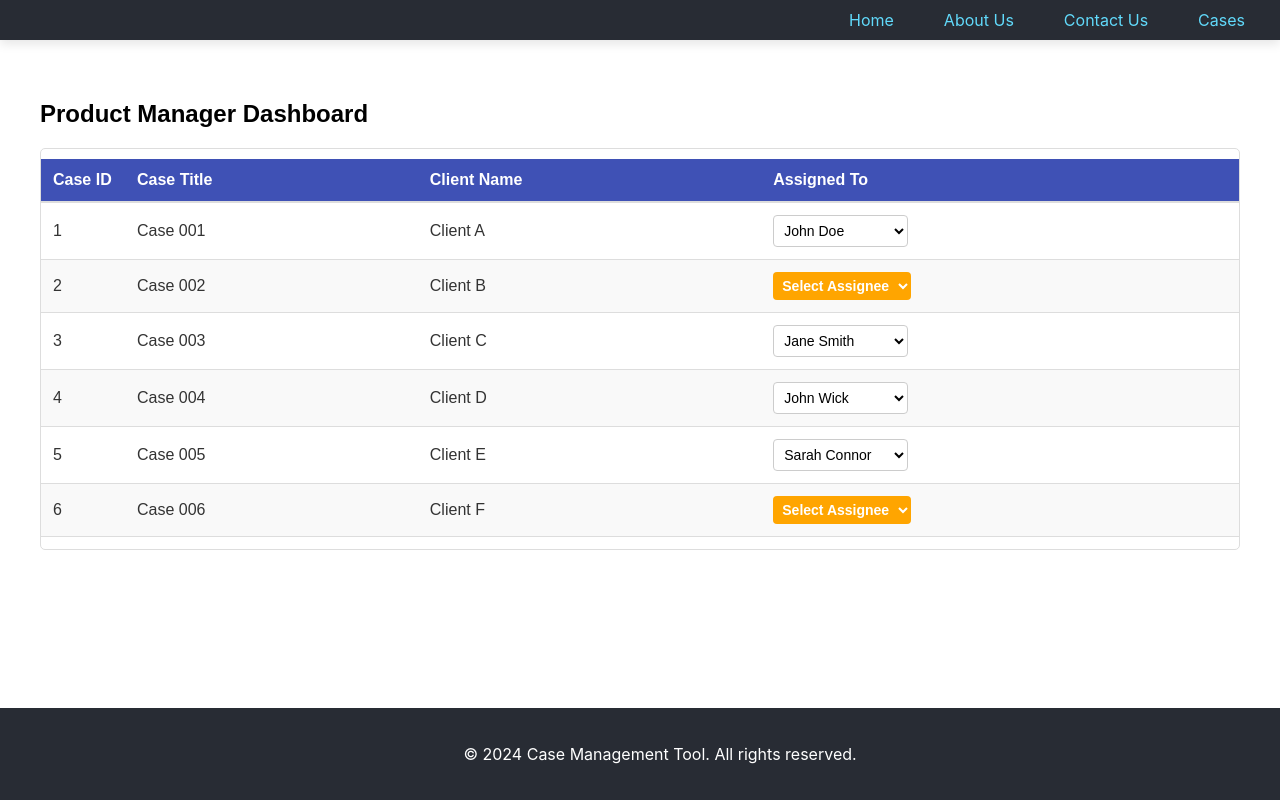
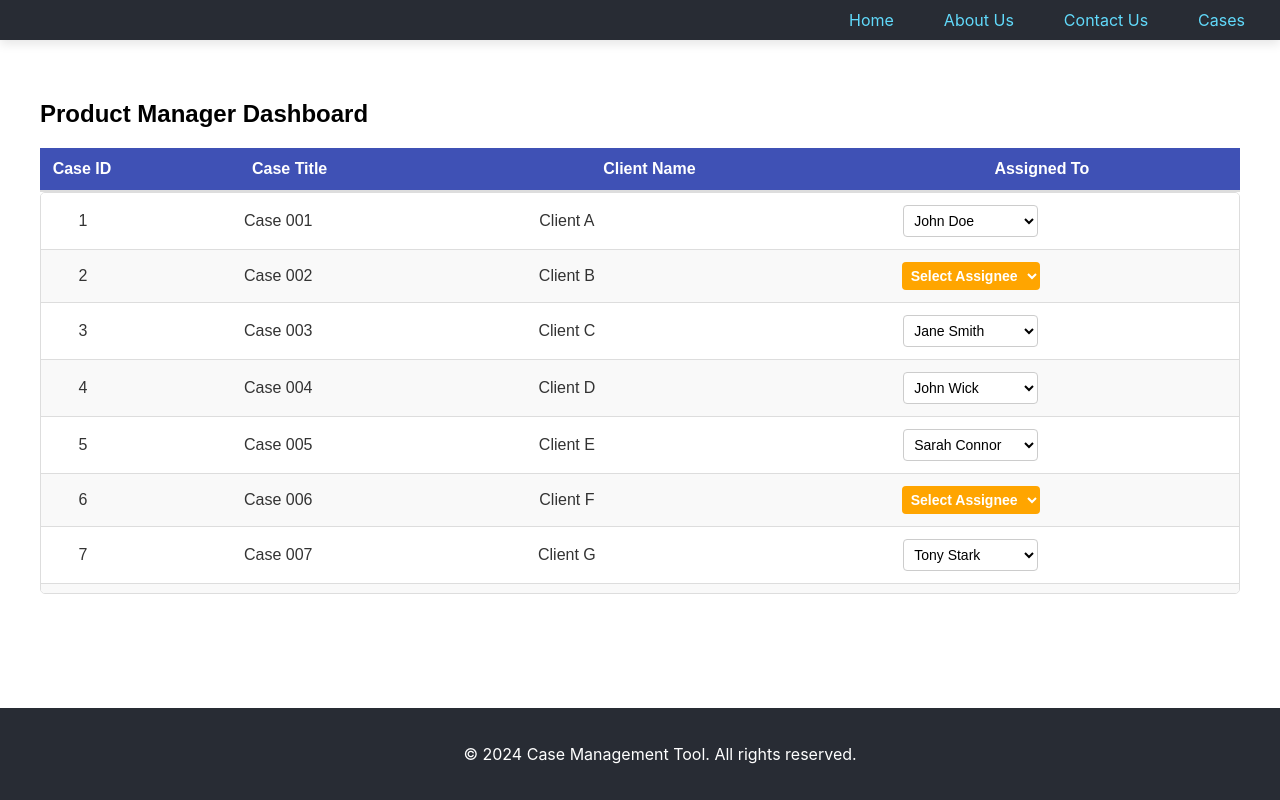
Before and after one commit to anumakramm/case-management-tool, a React (Create React App) app in the folder frontend/: page / in a window 1280 px wide. Built offline with nearby package versions, Linux system fonts and the light colour scheme.

Commit message:
added additional popup fields and styling

```diff
--- a/frontend/src/components/ProductManagerDashboard.css
+++ b/frontend/src/components/ProductManagerDashboard.css
@@ -8,50 +8,60 @@
 .scrollable-table-container {
   max-height: 400px;
   overflow-y: auto;
-  border: 1px solid #ddd; /* Border around the scrollable container */
+  border: 1px solid #ddd;
   border-radius: 5px;
 }
 
-/* Style for table */
+/* Table styling */
 table {
   width: 100%;
-  border-collapse: collapse; /* Ensures there are no gaps between table cells */
-  margin: 10px 0;
+  border-collapse: collapse;
+  margin: 0;
   font-size: 16px;
 }
 
-/* Table header styling */
 th {
-  background-color: #3f51b5; /* Header background color */
+  background-color: #3f51b5;
   color: white;
   padding: 12px;
-  text-align: left;
+  text-align: center;
   border-bottom: 2px solid #ddd;
 }
 
-/* Table cell styling */
 td {
   padding: 12px;
-  border-bottom: 1px solid #ddd; /* Adds border between rows */
+  border-bottom: 1px solid #ddd;
   color: #333;
+  text-align: center;
 }
 
-/* Narrower width for Case ID column */
 .id-column {
   width: 60px;
 }
 
-/* Hover effect for rows */
-tbody tr:hover {
-  background-color: #f1f1f1; /* Slight background change on hover */
+/* Apply hover effect to rows */
+tbody tr {
+  transition: background-color 0.3s ease;
 }
 
-/* Alternating row colors */
-tbody tr:nth-child(even) {
-  background-color: #f9f9f9;
+tbody tr:hover {
+  background-color: rgba(173, 216, 230, 0.7); /* Light blue on hover */
 }
 
-/* Styling for dropdown with no assignee */
+/* Alternate row coloring */
+tbody tr:nth-child(even) {
+  background-color: #f9f9f9; /* Light gray for even rows */
+}
+
+tbody tr:nth-child(odd) {
+  background-color: #ffffff; /* White for odd rows */
+}
+
+/* Add cursor pointer for clickable rows */
+.clickable-row {
+  cursor: pointer;
+}
+
 .unassigned {
   background-color: orange;
   color: white;
@@ -61,7 +71,6 @@ tbody tr:nth-child(even) {
   border: none;
 }
 
-/* General styling for select elements */
 select {
   padding: 6px;
   border-radius: 4px;
@@ -75,3 +84,46 @@ select:focus {
   outline: none;
   border-color: #3f51b5;
 }
+
+/* Modal Styling */
+.modal {
+  display: flex;
+  justify-content: center;
+  align-items: center;
+  position: fixed;
+  top: 0;
+  left: 0;
+  width: 100%;
+  height: 100%;
+  background-color: rgba(0, 0, 0, 0.5);
+}
+
+.modal-content {
+  background-color: #fff;
+  padding: 20px;
+  border-radius: 5px;
+  max-width: 500px;
+  width: 80%;
+  position: relative;
+}
+
+.close {
+  position: absolute;
+  top: 10px;
+  right: 15px;
+  font-size: 20px;
+  cursor: pointer;
+  color: #333;
+}
+
+.close:hover {
+  color: red;
+}
+
+.modal h2 {
+  margin-top: 0;
+}
+
+.modal p {
+  margin: 10px 0;
+}
--- a/frontend/src/components/ProductManagerDashboard.js
+++ b/frontend/src/components/ProductManagerDashboard.js
@@ -3,24 +3,25 @@ import './ProductManagerDashboard.css'; // Ensure the CSS is still imported
 
 const ProductManagerDashboard = () => {
   const [cases, setCases] = useState([
-    { id: 1, title: "Case 001", assignedTo: "John Doe", client: "Client A" },
-    { id: 2, title: "Case 002", assignedTo: null, client: "Client B" },
-    { id: 3, title: "Case 003", assignedTo: "Jane Smith", client: "Client C" },
-    { id: 4, title: "Case 004", assignedTo: "John Wick", client: "Client D" },
-    { id: 5, title: "Case 005", assignedTo: "Sarah Connor", client: "Client E" },
-    { id: 6, title: "Case 006", assignedTo: null, client: "Client F" },
-    { id: 7, title: "Case 007", assignedTo: "Tony Stark", client: "Client G" },
-    { id: 8, title: "Case 008", assignedTo: "Tony Stark", client: "Client H" },
-    { id: 9, title: "Case 009", assignedTo: "Tony Stark", client: "Client I" },
-    { id: 10, title: "Case 010", assignedTo: "Tony Stark", client: "Client J" },
-    { id: 11, title: "Case 011", assignedTo: "Tony Stark", client: "Client K" },
-    { id: 12, title: "Case 012", assignedTo: "Tony Stark", client: "Client L" },
+    { id: 1, title: "Case 001", assignedTo: "John Doe", client: "Client A", description: "Description for Case 001", status: "Open", startDate: "2024-01-01", endDate: "2024-01-31" },
+    { id: 2, title: "Case 002", assignedTo: null, client: "Client B", description: "Description for Case 002", status: "Closed", startDate: "2024-02-01", endDate: "2024-02-28" },
+    { id: 3, title: "Case 003", assignedTo: "Jane Smith", client: "Client C", description: "Description for Case 003", status: "Open", startDate: "2024-03-01", endDate: "2024-03-31" },
+    { id: 4, title: "Case 004", assignedTo: "John Wick", client: "Client D", description: "Description for Case 004", status: "In Progress", startDate: "2024-04-01", endDate: "2024-04-30" },
+    { id: 5, title: "Case 005", assignedTo: "Sarah Connor", client: "Client E", description: "Description for Case 005", status: "Open", startDate: "2024-05-01", endDate: "2024-05-31" },
+    { id: 6, title: "Case 006", assignedTo: null, client: "Client F", description: "Description for Case 006", status: "Open", startDate: "2024-06-01", endDate: "2024-06-30" },
+    { id: 7, title: "Case 007", assignedTo: "Tony Stark", client: "Client G", description: "Description for Case 007", status: "Closed", startDate: "2024-07-01", endDate: "2024-07-31" },
+    { id: 8, title: "Case 008", assignedTo: "Tony Stark", client: "Client H", description: "Description for Case 008", status: "Open", startDate: "2024-08-01", endDate: "2024-08-31" },
+    { id: 9, title: "Case 009", assignedTo: "Tony Stark", client: "Client I", description: "Description for Case 009", status: "Open", startDate: "2024-09-01", endDate: "2024-09-30" },
+    { id: 10, title: "Case 010", assignedTo: "Tony Stark", client: "Client J", description: "Description for Case 010", status: "In Progress", startDate: "2024-10-01", endDate: "2024-10-31" },
+    { id: 11, title: "Case 011", assignedTo: "Tony Stark", client: "Client K", description: "Description for Case 011", status: "Open", startDate: "2024-11-01", endDate: "2024-11-30" },
+    { id: 12, title: "Case 012", assignedTo: "Tony Stark", client: "Client L", description: "Description for Case 012", status: "Closed", startDate: "2024-12-01", endDate: "2024-12-31" },
   ]);
 
-  // Available list of assignees
   const assignees = ["John Doe", "Jane Smith", "John Wick", "Sarah Connor", "Tony Stark"];
 
-  // Handle case assignment update
+  const [selectedCase, setSelectedCase] = useState(null);
+  const [isModalOpen, setIsModalOpen] = useState(false);
+
   const handleAssigneeChange = (caseId, newAssignee) => {
     const updatedCases = cases.map((caseItem) =>
       caseItem.id === caseId ? { ...caseItem, assignedTo: newAssignee } : caseItem
@@ -28,30 +29,44 @@ const ProductManagerDashboard = () => {
     setCases(updatedCases);
   };
 
+  const handleRowClick = (caseItem) => {
+    setSelectedCase(caseItem);
+    setIsModalOpen(true);
+  };
+
+  const handleCloseModal = () => {
+    setIsModalOpen(false);
+    setSelectedCase(null); // Clear selected case when closing modal
+  };
+
   return (
     <div className="dashboard-container">
       <h2>Product Manager Dashboard</h2>
-      <div className="scrollable-table-container">
+      <div className="table-container">
         <table>
           <thead>
             <tr>
-              <th className="id-column">Case ID</th> {/* Added class for width control */}
+              <th className="id-column">Case ID</th>
               <th>Case Title</th>
-              <th>Client Name</th> {/* New Client Name column */}
+              <th>Client Name</th>
               <th>Assigned To</th>
             </tr>
           </thead>
+        </table>
+        <div className="scrollable-table-container">
+          <table>
             <tbody>
               {cases.map((caseItem) => (
-              <tr key={caseItem.id}>
-                <td className="id-column">{caseItem.id}</td> {/* Narrower Case ID column */}
+                <tr key={caseItem.id} onClick={() => handleRowClick(caseItem)} className="clickable-row">
+                  <td className="id-column">{caseItem.id}</td>
                   <td>{caseItem.title}</td>
-                <td>{caseItem.client}</td> {/* Display Client Name */}
+                  <td>{caseItem.client}</td>
                   <td>
                     <select
-                    className={caseItem.assignedTo ? '' : 'unassigned'} // Apply 'unassigned' class if no assignee
+                      className={caseItem.assignedTo ? '' : 'unassigned'}
                       value={caseItem.assignedTo || ""}
                       onChange={(e) => handleAssigneeChange(caseItem.id, e.target.value)}
+                      onClick={(e) => e.stopPropagation()}
                     >
                       <option value="" disabled>Select Assignee</option>
                       {assignees.map((assignee, index) => (
@@ -67,6 +82,25 @@ const ProductManagerDashboard = () => {
           </table>
         </div>
       </div>
+
+      {/* Modal for case details */}
+      {isModalOpen && selectedCase && (
+        <div className="modal">
+          <div className="modal-content">
+            <span className="close" onClick={handleCloseModal}>&times;</span>
+            <h2>Case Details</h2>
+            <p><strong>Case ID:</strong> {selectedCase.id}</p>
+            <p><strong>Title:</strong> {selectedCase.title}</p>
+            <p><strong>Client:</strong> {selectedCase.client}</p>
+            <p><strong>Assigned To:</strong> {selectedCase.assignedTo || "Not Assigned"}</p>
+            <p><strong>Description:</strong> {selectedCase.description}</p>
+            <p><strong>Status:</strong> {selectedCase.status}</p>
+            <p><strong>Start Date:</strong> {selectedCase.startDate}</p>
+            <p><strong>End Date:</strong> {selectedCase.endDate}</p>
+          </div>
+        </div>
+      )}
+    </div>
   );
 };
 
```
Lines whose indentation alone changed are shown as unchanged.
